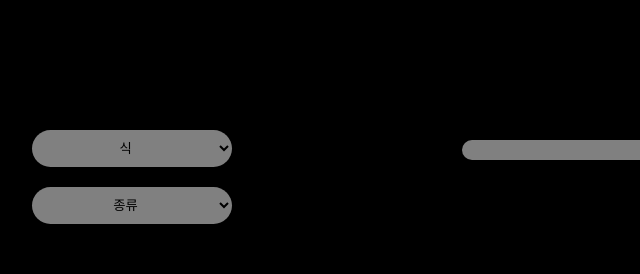
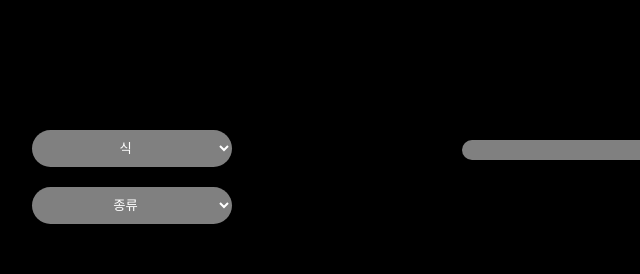
Before and after one commit to hjnam2025/WI_4w, a plain HTML site: page index.html in a window 1280 px wide. Shown: the top 274 px of the page, 176-816 px from the left. Drawn offline with Linux system fonts and the light colour scheme; a web font is replaced by a local one.

Commit message:
Update index.css
color white

```diff
--- a/other/index.css
+++ b/other/index.css
@@ -80,6 +80,7 @@ select {
   backdrop-filter: blur(10px);
   box-shadow: 0px 0px 10px rgb(0, 0, 0, 0.6);
   cursor: pointer;
+    color: white
 
 }
 
@@ -159,5 +160,6 @@ option {
   -webkit-backdrop-filter: blur(10px);
   backdrop-filter: blur(10px);
   border-radius: 20px;
+    color
 
 }
```
